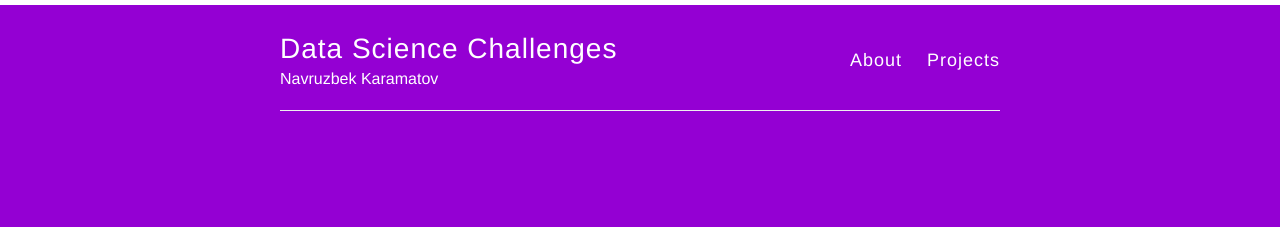
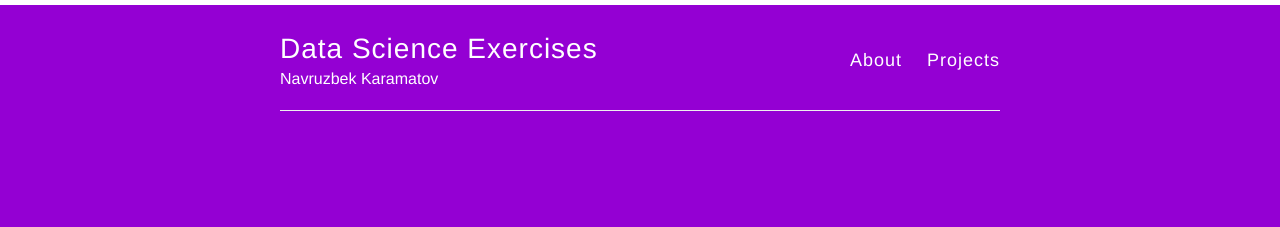
Before and after one commit to navruzbek1992/data_challenge, a Jekyll site: the page built from about.md, in a window 1280 px wide. Shown: the top 227 px of the page. Built offline with Jekyll 4.4.1, drawn with Linux system fonts in a browser that asks for light colours; nearby versions of some CDN libraries.

Commit message:
name change

```diff
--- a/_config.yml
+++ b/_config.yml
@@ -3,7 +3,7 @@
 #
 
 # Name of your site (displayed in the header)
-name: Data Science Challenges
+name: Data Science Exercises
 
 # Short bio or description (displayed in the header)
 description: Navruzbek Karamatov
@@ -16,7 +16,7 @@ description: Navruzbek Karamatov
 # Includes an icon in the footer for each username you enter
 footer-links:
   dribbble:
-  email: karamatov.navruzbek.p5@dc.tohoku.ac.jp
+  email: karamatov.navruzbek@gmail.com
   facebook:
   flickr:
   github:
@@ -45,7 +45,7 @@ url: http://navruzbek1992.github.io
 # (http://yourusername.github.io/repository-name)
 # and NOT your User repository (http://yourusername.github.io)
 # then add in the baseurl here, like this: "/repository-name"
-baseurl: "/data_science_challenges"
+baseurl: "/data_science_exercises"
 
 #
 # !! You don't need to change any of the configuration flags below !!
```
